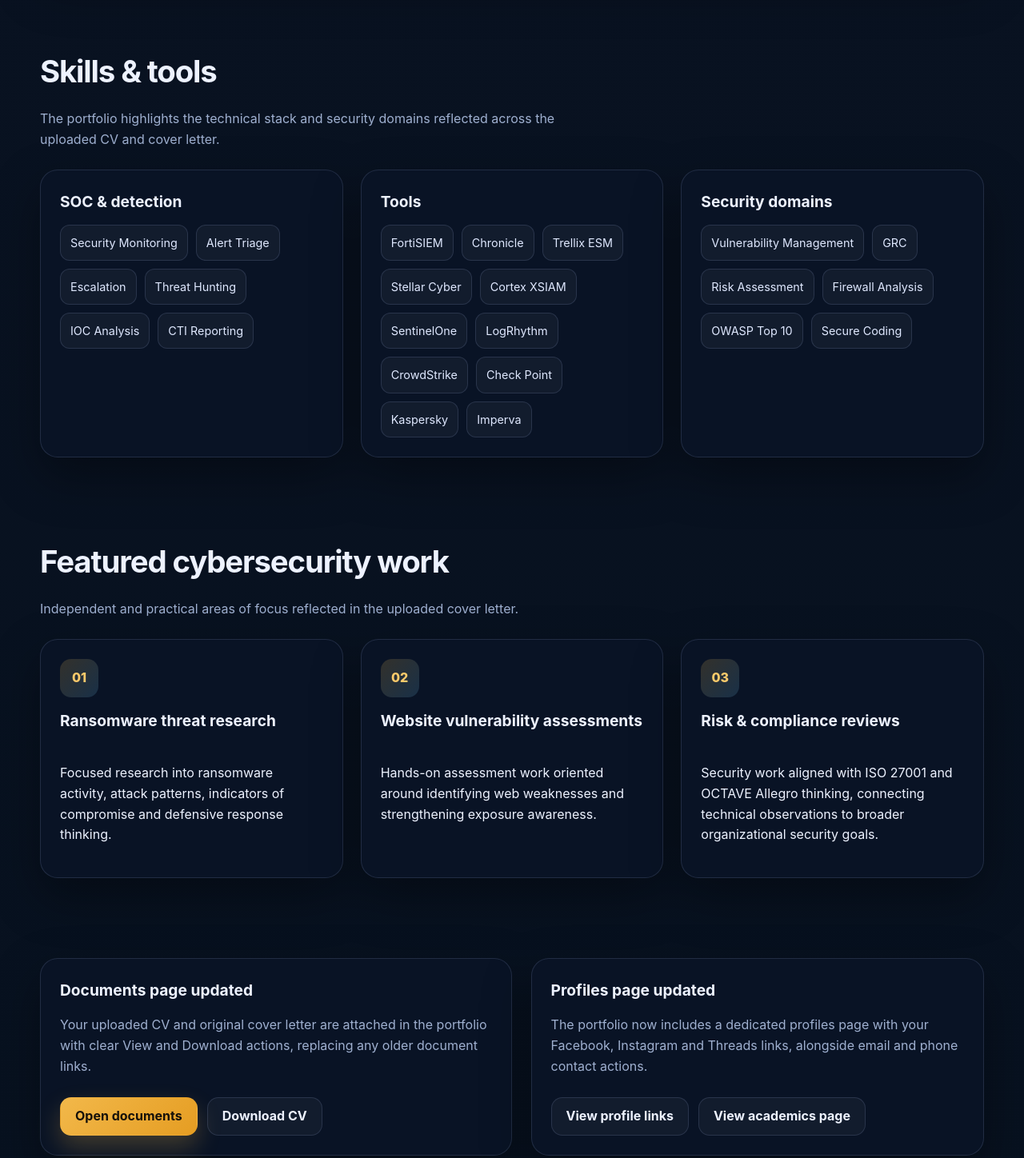
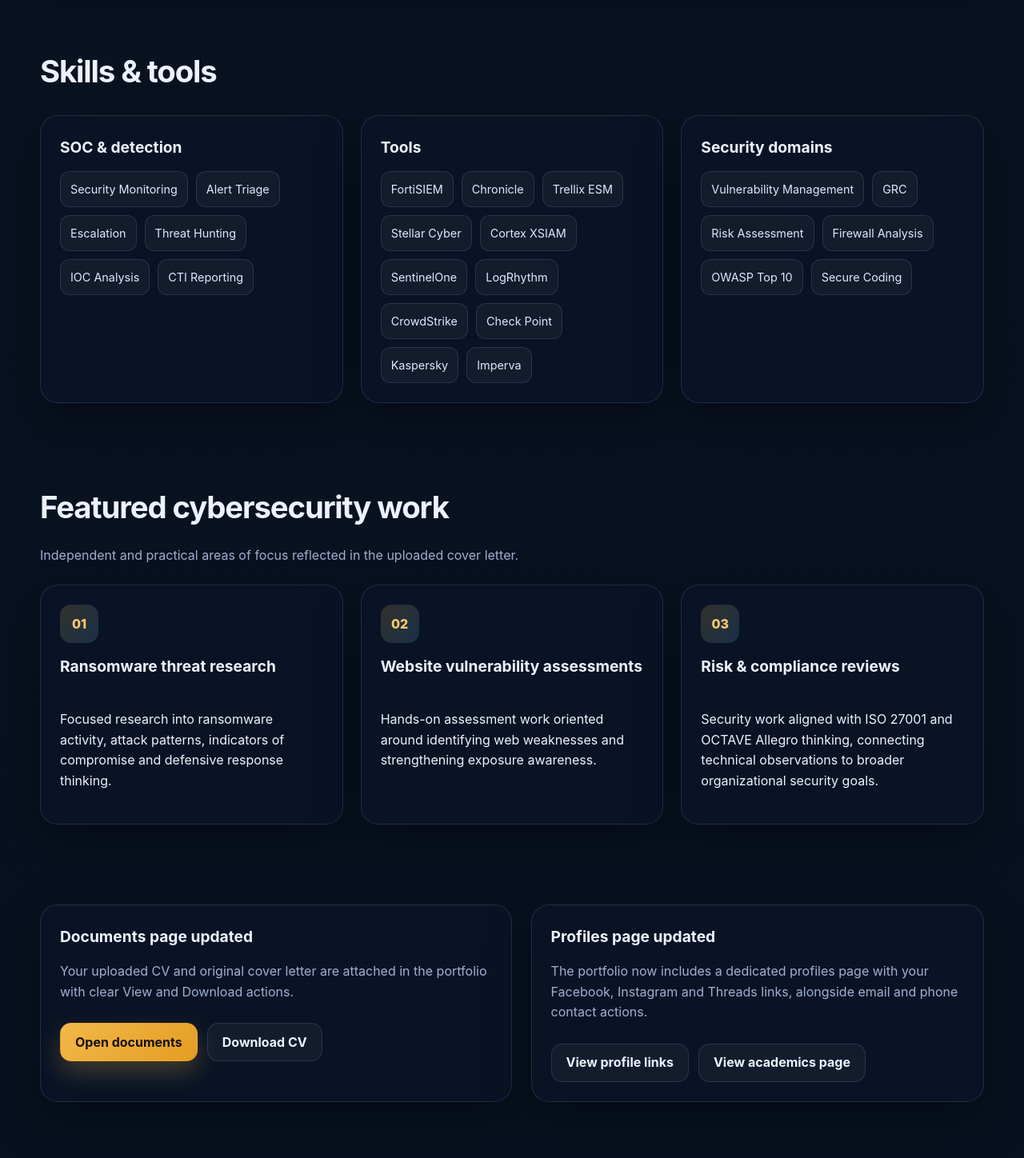
Before and after one commit to dayanthisitha/dayan-portfolio, a plain HTML site: page index.html in a window 1280 px wide. Shown: the part 2380-3828 px from the top of the page at 80% size. Drawn offline with Linux system fonts and the light colour scheme.

Commit message:
Update index.html

```diff
--- a/index.html
+++ b/index.html
@@ -141,7 +141,7 @@
       <div class="container">
         <div class="section-intro" data-reveal>
           <h2>Skills & tools</h2>
-          <p>The portfolio highlights the technical stack and security domains reflected across the uploaded CV and cover letter.</p>
+          <p></p>
         </div>
         <div class="grid three">
           <article class="card" data-reveal>
@@ -216,7 +216,7 @@
       <div class="container split-layout">
         <article class="callout" data-reveal>
           <h3>Documents page updated</h3>
-          <p>Your uploaded CV and original cover letter are attached in the portfolio with clear View and Download actions, replacing any older document links.</p>
+          <p>Your uploaded CV and original cover letter are attached in the portfolio with clear View and Download actions.</p>
           <div class="inline-actions">
             <a class="button" href="documents.html">Open documents</a>
             <a class="button-secondary" href="assets/documents/dayan-thisitha-cv.pdf" download>Download CV</a>
```
